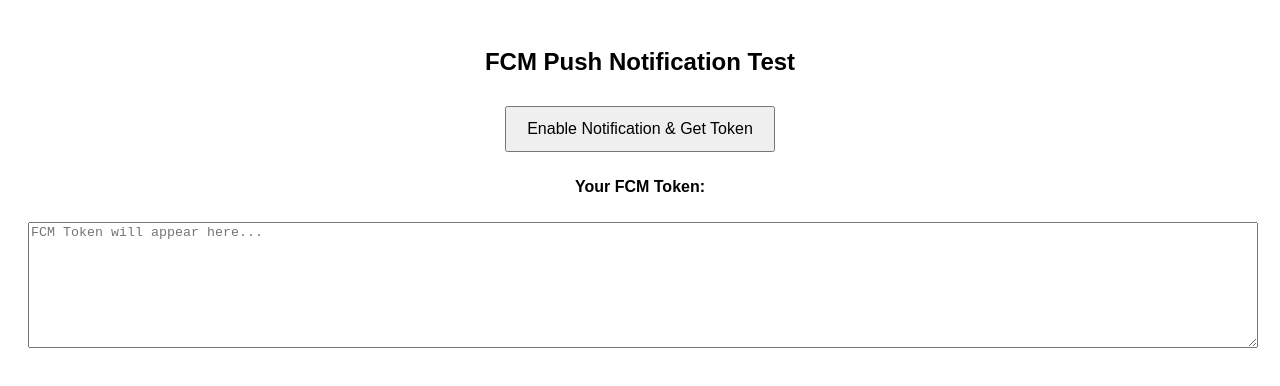
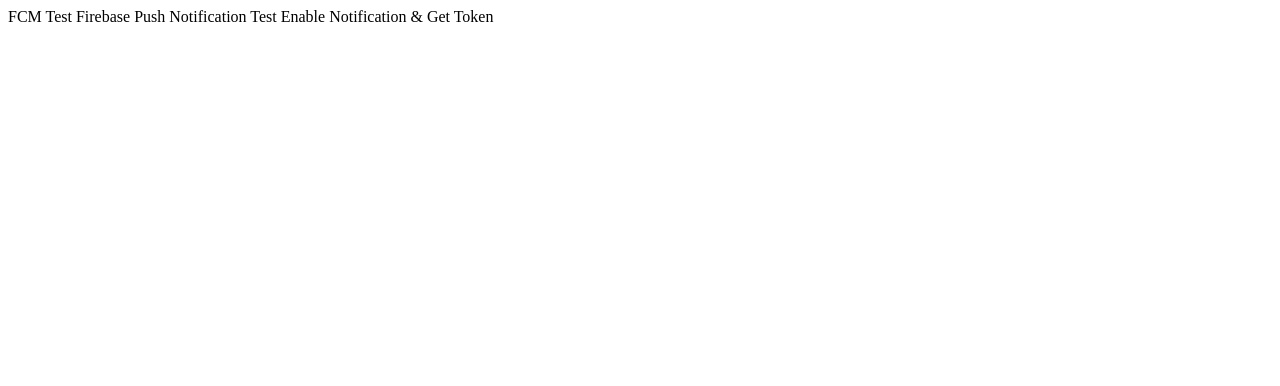
Before and after one commit to sutradharpradyut447-stack/fcm-push-test, a plain HTML site: page index.html in a window 1280 px wide. Drawn offline with Linux system fonts and the light colour scheme; no server answers.

Commit message:
index.html

```diff
--- a/index.html
+++ b/index.html
@@ -1,22 +1,6 @@
-<!DOCTYPE html>
-<html lang="bn">
-<head>
-  <meta charset="UTF-8">
-  <meta name="viewport" content="width=device-width, initial-scale=1.0">
-  <title>FCM Web Push Test</title>
-  <style>
-    body { font-family: sans-serif; padding: 20px; text-align: center; }
-    button { padding: 12px 20px; font-size: 16px; margin: 10px; cursor: pointer; }
-    textarea { width: 100%; height: 120px; margin-top: 10px; word-break: break-all; }
-  </style>
-</head>
-<body>
-  <h2>FCM Push Notification Test</h2>
-  <button id="btn-permission">Enable Notification & Get Token</button>
+FCM Test
 
-  <p><strong>Your FCM Token:</strong></p>
-  <textarea id="token-box" readonly placeholder="FCM Token will appear here..."></textarea>
 
-  <script type="module" src="./app.js"></script>
-</body>
-</html>
+
+  Firebase Push Notification Test
+  Enable Notification & Get Token
```
